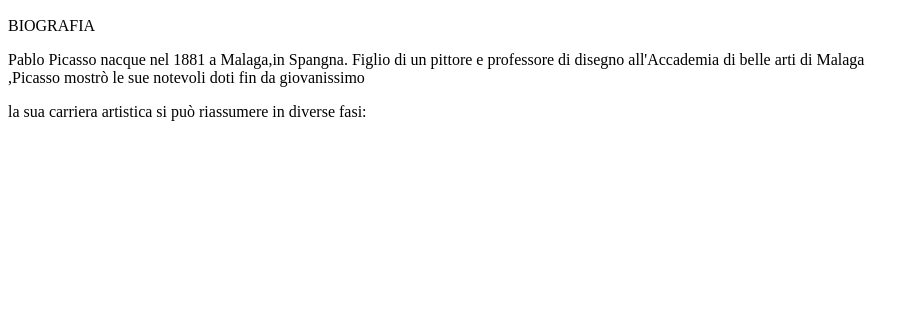
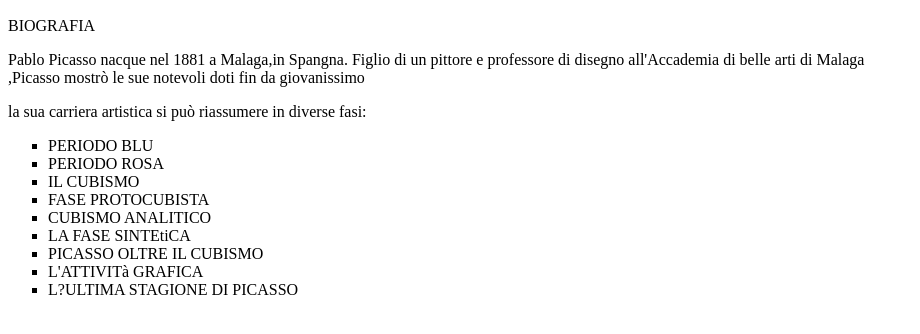
Before and after one commit to cottini/cottini.github.io, a plain HTML site: page index.html in a window 1280 px wide. Shown: the part 110-444 px from the top of the page, without its empty margins (0-920 px from the left). Drawn offline with Linux system fonts and the light colour scheme.

Commit message:
Update index.html

```diff
--- a/index.html
+++ b/index.html
@@ -9,6 +9,16 @@
 <p>BIOGRAFIA</p>
 <p> Pablo Picasso nacque nel 1881 a Malaga,in Spangna. Figlio di un pittore e professore di disegno all'Accademia di belle arti di Malaga </br> ,Picasso mostrò le sue notevoli doti fin da giovanissimo</p>
 <p> la sua carriera artistica si può riassumere in diverse fasi:</p>
+<ul type="square">
+  <li> PERIODO BLU</li>
+  <li> PERIODO ROSA</LI>
+  <li> IL CUBISMO</li>
+  <li> FASE PROTOCUBISTA</li>
+  <li> CUBISMO ANALITICO</li>
+  <li> LA FASE SINTEtiCA</li>
+  <li> PICASSO OLTRE IL CUBISMO </li>
+  <li> L'ATTIVITà GRAFICA</li>
+  <li> L?ULTIMA STAGIONE DI PICASSO </li>
 
 </body>
 </html>
```
